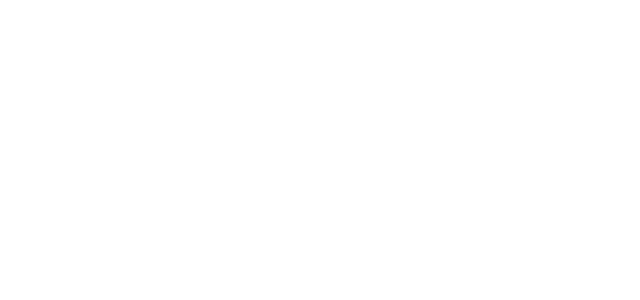
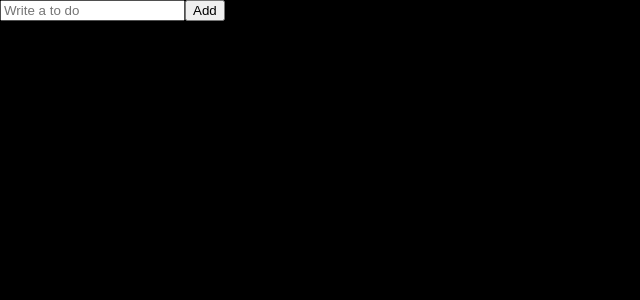
Before and after one commit to wlarkspur/react-master-wlarkspur-2, a React (Create React App) app: page / in a window 1280 px wide. Shown: the top 300 px of the page, without its empty margins (0-640 px from the left). Built offline with nearby package versions, Linux system fonts and the light colour scheme.

Commit message:
React recap

```diff
--- a/src/Root.tsx
+++ b/src/Root.tsx
@@ -1,4 +1,5 @@
 import { createGlobalStyle } from "styled-components";
+import TodoList from "./ToDoList";
 
 const GlobalStyle = createGlobalStyle`
 @import url('https://fonts.googleapis.com/css2?family=Roboto+Mono&display=swap');
@@ -67,6 +68,7 @@
   return (
     <>
       <GlobalStyle />
+      <TodoList />
     </>
   );
 }
--- /dev/null
+++ b/src/ToDoList.tsx
@@ -0,0 +1,30 @@
+import { useState } from "react";
+
+function TodoList() {
+  const [toDo, setToDo] = useState("");
+  const onChange = (event: React.FormEvent<HTMLInputElement>) => {
+    const {
+      currentTarget: { value },
+    } = event;
+    setToDo(value);
+  };
+  const onSubmit = (event: React.FormEvent<HTMLFormElement>) => {
+    event.preventDefault();
+    console.log(toDo);
+  };
+  return (
+    <div>
+      <form onSubmit={onSubmit}>
+        <input
+          onChange={onChange}
+          value={toDo}
+          type="text"
+          placeholder="Write a to do"
+        />
+        <button>Add</button>
+      </form>
+    </div>
+  );
+}
+
+export default TodoList;
--- a/src/index.tsx
+++ b/src/index.tsx
@@ -4,6 +4,7 @@
 import { RecoilRoot } from "recoil";
 import { darkTheme } from "./theme";
 import { ThemeProvider } from "styled-components";
+import Root from "./Root";
 
 const root = ReactDOM.createRoot(
   document.getElementById("root") as HTMLElement
@@ -13,7 +14,7 @@
   <React.StrictMode>
     <RecoilRoot>
       <ThemeProvider theme={darkTheme}>
-        <Outlet />
+        <Root />
       </ThemeProvider>
     </RecoilRoot>
   </React.StrictMode>
```
